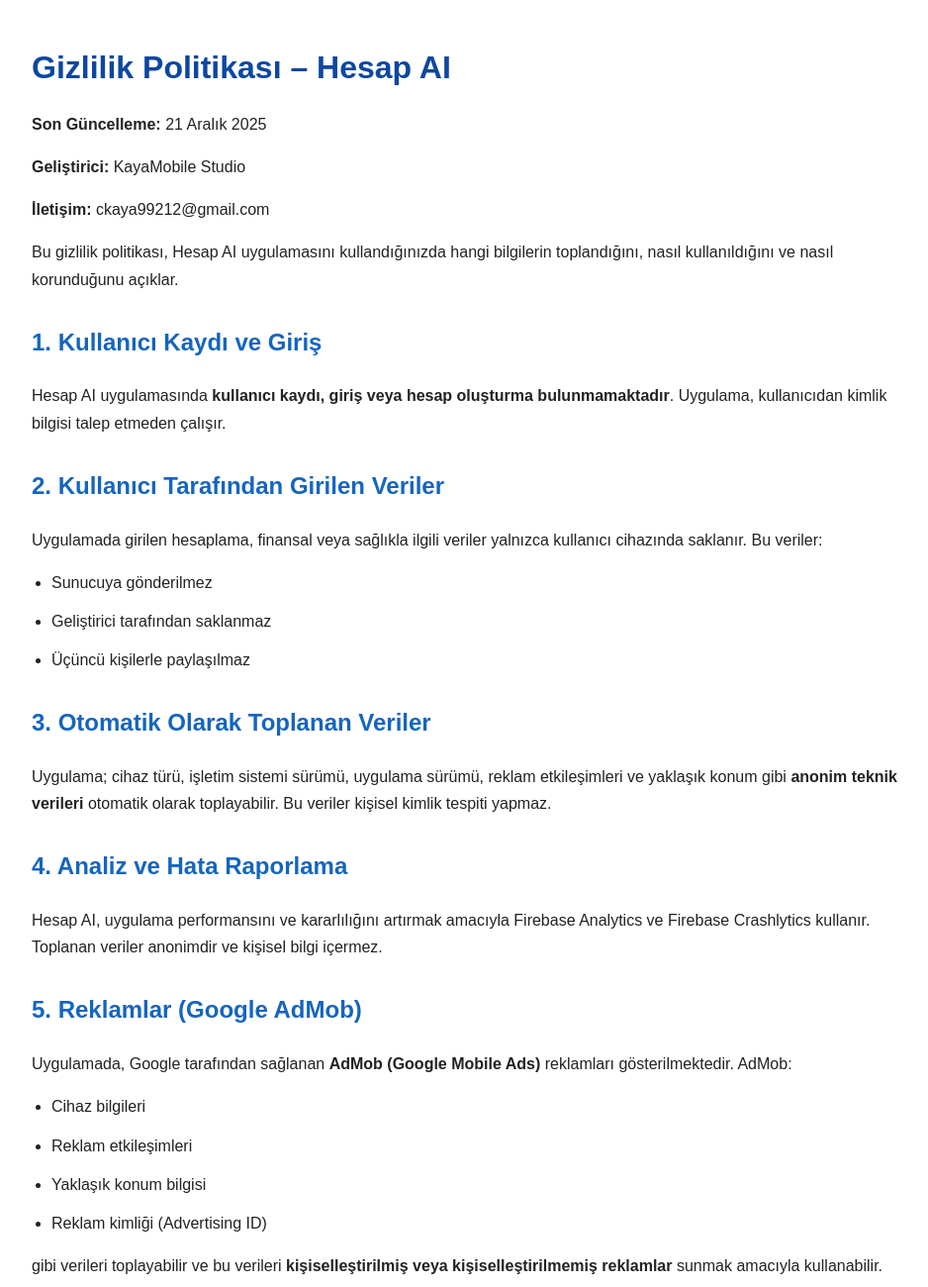
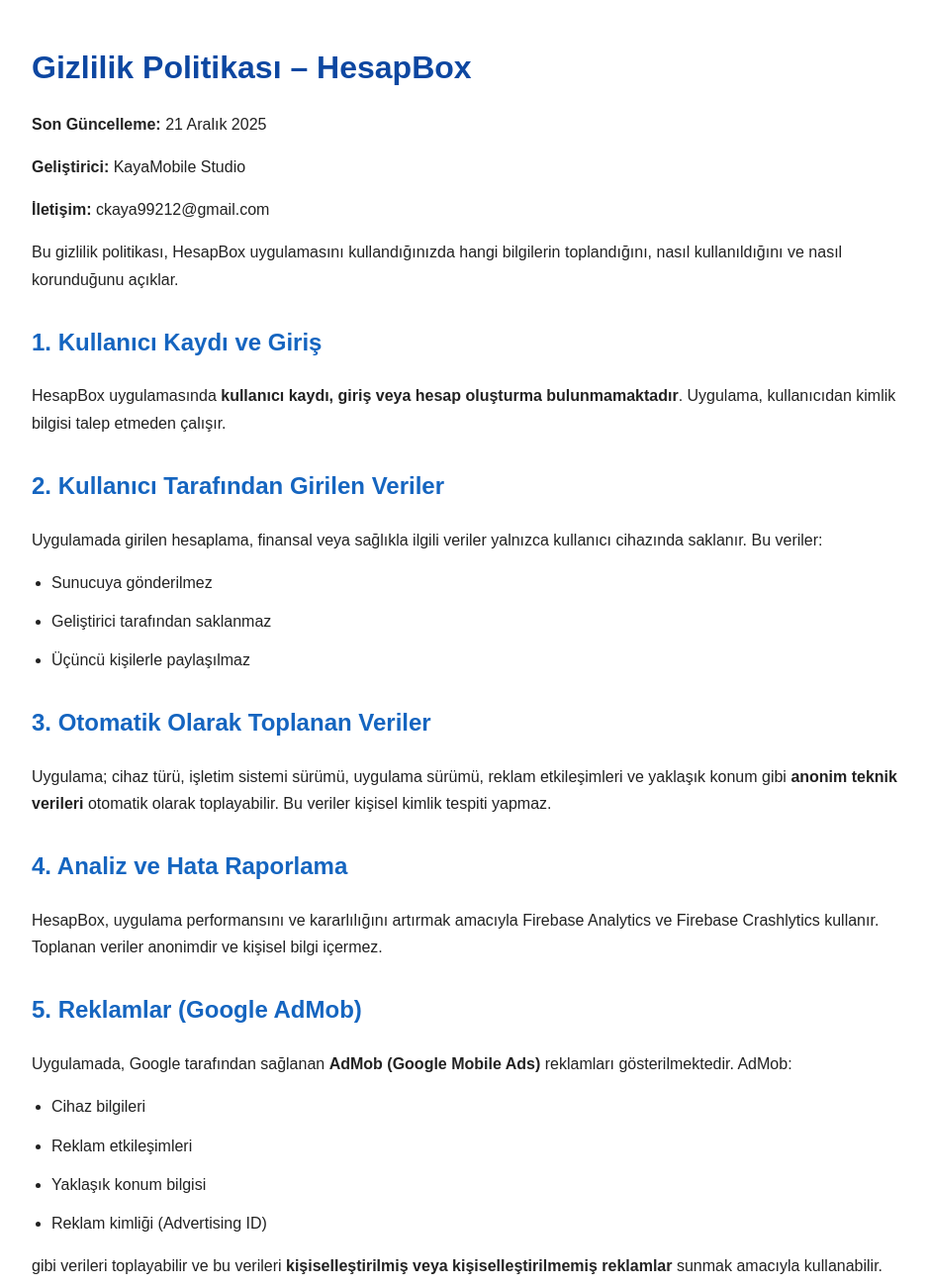
Before and after one commit to ckaya99212-stack/hesap-ai-privacy-policy, a plain HTML site: page index.html in a window 1280 px wide. Shown: the top 1300 px of the page at 99% size, without its empty margins (158-1096 px from the left). Drawn offline with Linux system fonts and the light colour scheme.

Commit message:
Update index.html

```diff
--- a/index.html
+++ b/index.html
@@ -2,7 +2,7 @@
 <html lang="tr">
 <head>
   <meta charset="UTF-8">
-  <title>Gizlilik Politikası – Hesap AI</title>
+  <title>Gizlilik Politikası – HesapBox</title>
   <meta name="viewport" content="width=device-width, initial-scale=1.0">
   <style>
     body {
@@ -32,20 +32,20 @@
 </head>
 <body>
 
-<h1>Gizlilik Politikası – Hesap AI</h1>
+<h1>Gizlilik Politikası – HesapBox</h1>
 
 <p><strong>Son Güncelleme:</strong> 21 Aralık 2025</p>
 <p><strong>Geliştirici:</strong> KayaMobile Studio</p>
 <p><strong>İletişim:</strong> ckaya99212@gmail.com</p>
 
 <p>
-Bu gizlilik politikası, Hesap AI uygulamasını kullandığınızda hangi bilgilerin
+Bu gizlilik politikası, HesapBox uygulamasını kullandığınızda hangi bilgilerin
 toplandığını, nasıl kullanıldığını ve nasıl korunduğunu açıklar.
 </p>
 
 <h2>1. Kullanıcı Kaydı ve Giriş</h2>
 <p>
-Hesap AI uygulamasında <strong>kullanıcı kaydı, giriş veya hesap oluşturma
+HesapBox uygulamasında <strong>kullanıcı kaydı, giriş veya hesap oluşturma
 bulunmamaktadır</strong>. Uygulama, kullanıcıdan kimlik bilgisi talep etmeden
 çalışır.
 </p>
@@ -70,7 +70,7 @@ toplayabilir. Bu veriler kişisel kimlik tespiti yapmaz.
 
 <h2>4. Analiz ve Hata Raporlama</h2>
 <p>
-Hesap AI, uygulama performansını ve kararlılığını artırmak amacıyla Firebase
+HesapBox, uygulama performansını ve kararlılığını artırmak amacıyla Firebase
 Analytics ve Firebase Crashlytics kullanır. Toplanan veriler anonimdir ve
 kişisel bilgi içermez.
 </p>
@@ -142,7 +142,7 @@ Gizlilik politikasıyla ilgili sorularınız için:
 
 <h2>13. Onay</h2>
 <p>
-Hesap AI uygulamasını kullanarak bu gizlilik politikasını kabul etmiş
+HesapBox uygulamasını kullanarak bu gizlilik politikasını kabul etmiş
 sayılırsınız.
 </p>
 
```
